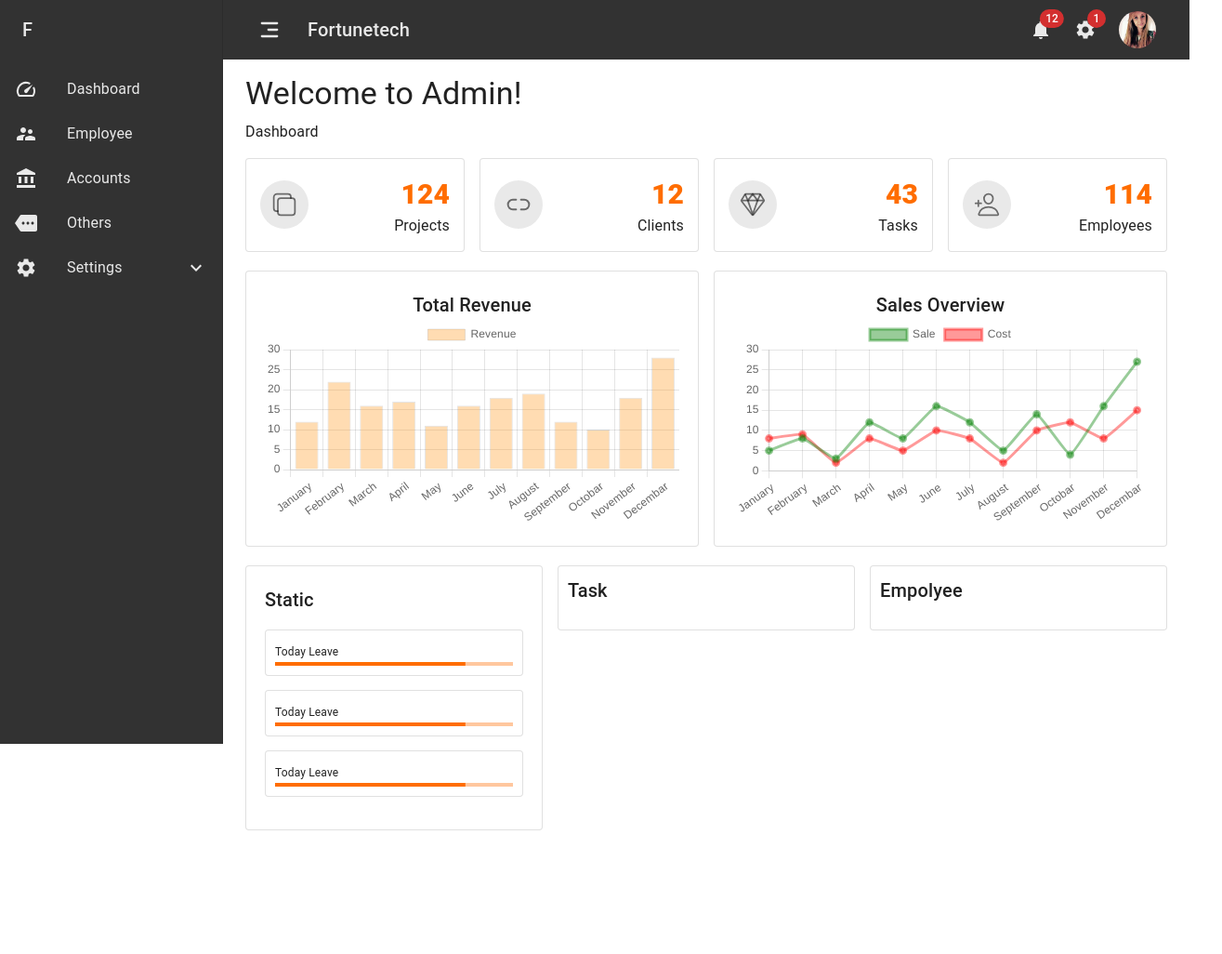
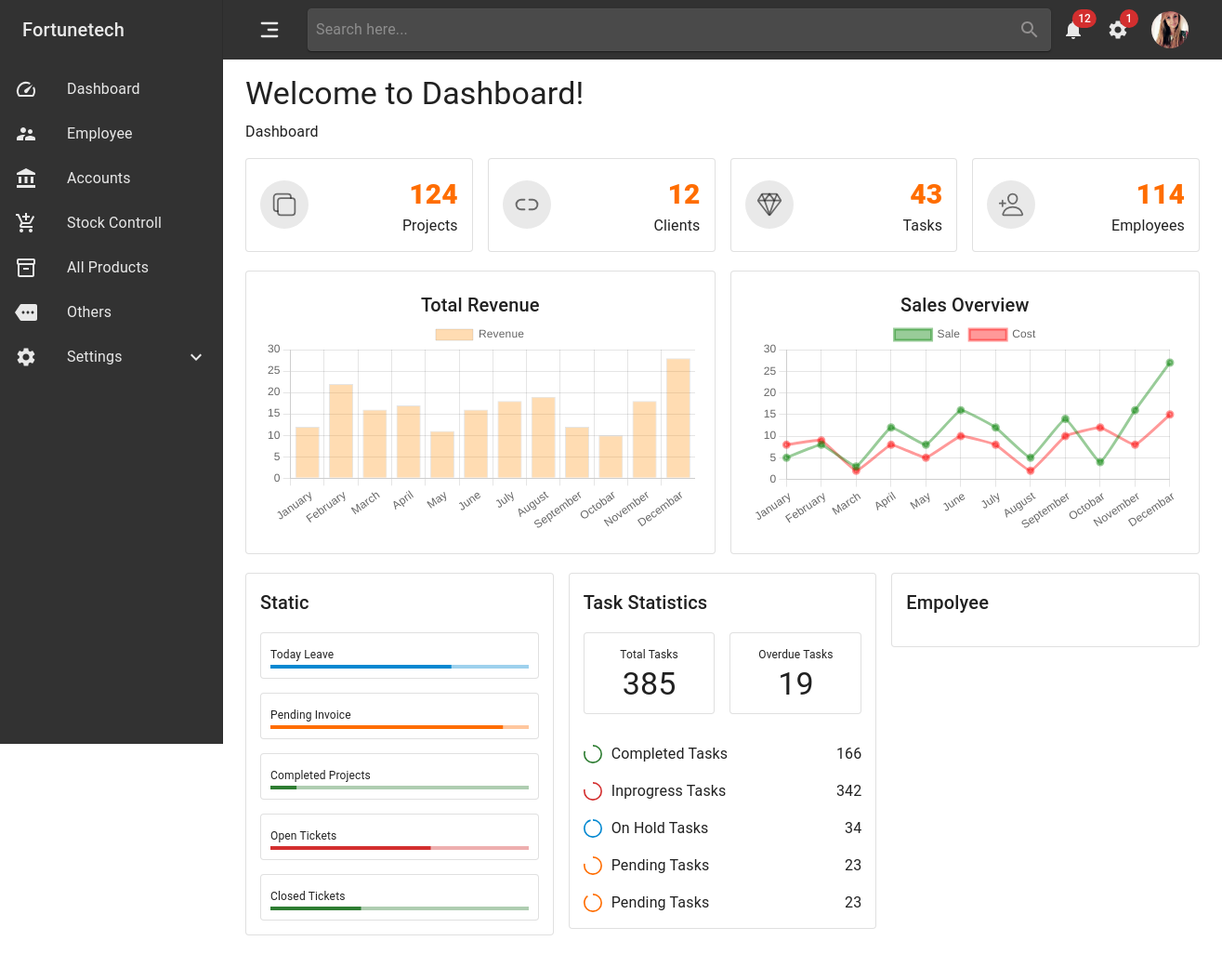
Before and after one commit to mamun07/hr_dashboard, a Next.js app: page / in a window 1280 px wide. Shown: the whole page at 93% size, 1315 px wide, since content can reach past the window. Before the commit the page ends 913 px from the top, so only its background shows below. Built offline with nearby package versions, Linux system fonts and the light colour scheme.

Commit message:
Task Statistics complete

```diff
--- a/pages/container/DashStatic.jsx
+++ b/pages/container/DashStatic.jsx
@@ -1,5 +1,5 @@
 import React from 'react'
-import { Grid} from '@mui/material'
+import { Box, CircularProgress, Grid} from '@mui/material'
 import { Card, LinearProgress, Typography } from '@mui/material'
 
 export default function DashStatic() {
@@ -7,30 +7,100 @@ export default function DashStatic() {
     <>
         <Grid container spacing={2}>
             <Grid item xs={12} md={4}>
-                <Card variant="outlined" sx={{padding: '20px'}}>
+                <Card variant="outlined" sx={{p: '15px'}}>
                     <Typography variant='h6' mb={2}>Static</Typography>
-                    <Card variant="outlined" sx={{padding: '10px', marginBottom: '15px'}}>
-                        <Typography sx={{fontSize: '12px'}} variant='p'>Today Leave</Typography>
-                        <LinearProgress color="secondary" variant="determinate" value={80} />
+                    <Card variant="outlined" sx={{p: '10px', mb: '15px'}}>
+                        <Typography sx={{fontSize: '12px'}} variant='span'>Today Leave</Typography>
+                        <LinearProgress color="info" variant="determinate" value={70} />
                     </Card>
-                    <Card variant="outlined" sx={{padding: '10px', marginBottom: '15px'}}>
-                        <Typography sx={{fontSize: '12px'}} variant='span'>Today Leave</Typography>
-                        <LinearProgress color="secondary" variant="determinate" value={80} />
+                    <Card variant="outlined" sx={{p: '10px', mb: '15px'}}>
+                        <Typography sx={{fontSize: '12px'}} variant='span'>Pending Invoice</Typography>
+                        <LinearProgress color="secondary" variant="determinate" value={90} />
                     </Card>
-                    <Card variant="outlined" sx={{padding: '10px', marginBottom: '15px'}}>
-                        <Typography sx={{fontSize: '12px'}} variant='span'>Today Leave</Typography>
-                        <LinearProgress color="secondary" variant="determinate" value={80} />
+                    <Card variant="outlined" sx={{p: '10px', mb: '15px'}}>
+                        <Typography sx={{fontSize: '12px'}} variant='span'>Completed Projects</Typography>
+                        <LinearProgress color="success" variant="determinate" value={10} />
+                    </Card>
+                    <Card variant="outlined" sx={{p: '10px', mb: '15px'}}>
+                        <Typography sx={{fontSize: '12px'}} variant='span'>Open Tickets</Typography>
+                        <LinearProgress color="error" variant="determinate" value={62} />
+                    </Card>
+                    <Card variant="outlined" sx={{p: '10px'}}>
+                        <Typography sx={{fontSize: '12px'}} variant='span'>Closed Tickets</Typography>
+                        <LinearProgress color="success" variant="determinate" value={35} />
                     </Card>
                 </Card>
             </Grid>
             <Grid item xs={12} md={4}>
-                <Card variant="outlined" sx={{padding: '10px', marginBottom: '15px'}}>
-                    <Typography variant='h6' mb={2}>Task</Typography>
+                <Card variant="outlined" sx={{p: '15px'}}>
+                    <Typography variant='h6' mb={2}>Task Statistics</Typography>
+                    <Grid container spacing={2} pb={2}>
+                        <Grid item xs={12} md={6}>
+                            <Card variant="outlined" sx={{ textAlign: 'center' ,padding: '10px', marginBottom: '15px'}}>
+                                <Typography sx={{fontSize: '12px'}} variant='span'>Total Tasks</Typography>
+                                <Typography variant='h4'>385</Typography>
+                            </Card>
+                        </Grid>
+                        <Grid item xs={12} md={6}>
+                            <Card variant="outlined" sx={{ textAlign: 'center' ,padding: '10px', marginBottom: '15px'}}>
+                                <Typography sx={{fontSize: '12px'}} variant='span'>Overdue Tasks</Typography>
+                                <Typography variant='h4'>19</Typography>
+                            </Card>
+                        </Grid>
+                    </Grid>
+                    <Box variant='dev'>
+                        <Box mb={2} sx={{display: 'flex', alignItems: 'center', justifyContent: 'space-between'}}>
+                            <Typography display={'flex'} alignItems={'center'} variant='span'>
+                                <CircularProgress size={20} sx={{marginRight: '10px'}} color="success" variant="determinate" value={80}/>
+                                Completed Tasks
+                            </Typography>
+                            <Typography variant='span'>
+                                166
+                            </Typography>
+                        </Box>
+                        <Box mb={2} display={'flex'} alignItems={'center'} justifyContent={'space-between'}>
+                            <Typography display={'flex'} alignItems={'center'} variant='span'>
+                                <CircularProgress size={20} sx={{marginRight: '10px'}} color="error" variant="determinate" value={78}/>
+                                Inprogress Tasks
+                            </Typography>
+                            <Typography variant='span'>
+                                342
+                            </Typography>
+                        </Box>
+                        <Box mb={2} display={'flex'} alignItems={'center'} justifyContent={'space-between'}>
+                            <Typography display={'flex'} alignItems={'center'} variant='span'>
+                                <CircularProgress size={20} sx={{marginRight: '10px'}} color='info' variant="determinate" value={95}/>
+                                On Hold Tasks
+                            </Typography>
+                            <Typography variant='span'>
+                                34
+                            </Typography>
+                        </Box>
+                        <Box mb={2} display={'flex'} alignItems={'center'} justifyContent={'space-between'}>
+                            <Typography display={'flex'} alignItems={'center'} variant='span'>
+                                <CircularProgress size={20} sx={{marginRight: '10px'}} color="secondary" variant="determinate" value={78}/>
+                                Pending Tasks
+                            </Typography>
+                            <Typography variant='span'>
+                                23
+                            </Typography>
+                        </Box>
+                        <Box display={'flex'} alignItems={'center'} justifyContent={'space-between'}>
+                            <Typography display={'flex'} alignItems={'center'} variant='span'>
+                                <CircularProgress size={20} sx={{marginRight: '10px'}} color="secondary" variant="determinate" value={89}/>
+                                Pending Tasks
+                            </Typography>
+                            <Typography variant='span'>
+                                23
+                            </Typography>
+                        </Box>
+                    </Box>
                 </Card>
             </Grid>
             <Grid item xs={12} md={4}>
-                <Card variant="outlined" sx={{padding: '10px', marginBottom: '15px'}}>
+                <Card variant="outlined" sx={{p: '15px'}}>
                     <Typography variant='h6' mb={2}>Empolyee</Typography>
+
                 </Card>
             </Grid>
         </Grid>
--- a/pages/container/SideBar.jsx
+++ b/pages/container/SideBar.jsx
@@ -1,7 +1,7 @@
 import React, {useState}from 'react'
 import Link from 'next/link'
 import { Collapse, List, ListItemButton, ListItemIcon, ListItemText} from '@mui/material'
-import {Settings,SpeedRounded,SupervisorAccount,AccountBalance,More, ExpandLess, ExpandMore, Key, LockOpen} from '@mui/icons-material'
+import {Settings,SpeedRounded,SupervisorAccount,AccountBalance,More, ExpandLess, ExpandMore, Key, LockOpen, AddShoppingCart, Inventory2Outlined} from '@mui/icons-material'
 
 import { toast } from 'react-toastify'
 import { CheckCircle } from '@mui/icons-material'
@@ -37,6 +37,20 @@ export default function SideBar() {
 
       <Link href="/settings">
           <ListItemButton>
+            <ListItemIcon> <AddShoppingCart color='primary'/> </ListItemIcon>
+              <ListItemText primary="Stock Controll"/>
+          </ListItemButton>
+      </Link>
+
+      <Link href="/settings">
+          <ListItemButton>
+            <ListItemIcon> <Inventory2Outlined color='primary'/> </ListItemIcon>
+              <ListItemText primary="All Products"/>
+          </ListItemButton>
+      </Link>
+
+      <Link href="/settings">
+          <ListItemButton>
             <ListItemIcon> <More color='primary'/> </ListItemIcon>
               <ListItemText primary="Others"/>
           </ListItemButton>
--- a/pages/index.js
+++ b/pages/index.js
@@ -12,7 +12,7 @@ export default function Home() {
           {/* Dashboard welcome title */}
           <Grid container spacing={0} my={2}>
             <Grid item xs={12}>
-              <Typography  mb={1} variant='h4'>Welcome to Admin!</Typography>
+              <Typography  mb={1} variant='h4'>Welcome to Dashboard!</Typography>
               <Typography variant='p'>Dashboard</Typography>
             </Grid>
           </Grid>
--- a/pages/layout/index.jsx
+++ b/pages/layout/index.jsx
@@ -4,9 +4,10 @@ import theme from '../theme'
 import 'react-toastify/dist/ReactToastify.css';
 import { ToastContainer} from 'react-toastify';
 import TopBar from '../container/TopBar';
-import { Box, ThemeProvider, CssBaseline, Drawer, IconButton, Toolbar, Typography} from '@mui/material';
+import { Box, ThemeProvider, CssBaseline, Drawer, IconButton, Toolbar, Typography, Paper, InputBase, Avatar} from '@mui/material';
 import { CgMenuLeft,CgMenuRightAlt } from "react-icons/cg";
 import SideBar from '../container/SideBar'
+import { Search } from '@mui/icons-material';
 
 const drawerWidthOpen = 240;
 const paddingIconButton = 10;
@@ -60,18 +61,32 @@ export default function Layout({children}) {
           >
             <Box>
               <Toolbar>
-                    <Typography variant="h6" component="div" sx={{ flexGrow: 1 }}> F </Typography>
+                {open ? <Typography variant="h4" sx={{ flexGrow: 1 }}> F </Typography> : <Typography variant="h6" sx={{ flexGrow: 1 }}> Fortunetech </Typography>}
               </Toolbar>
               <SideBar/>
             </Box>
           </Drawer>
           <Box component="div" flex='1'>
             <Box sx={{backgroundColor: 'primary.dark', color: 'primary.main'}}>
-                  <Toolbar>
+              <Toolbar sx={{justifyContent: 'space-between'}}>
                 <IconButton size='large' onClick={toogleOpen} color="primary" sx={{marginRight: '15px'}}>
                   {open ? <CgMenuLeft/> : <CgMenuRightAlt/>}
                 </IconButton>
-                    <Typography variant="h6" component="div" sx={{ flexGrow: 1 }}> Fortunetech </Typography>
+                <Box component='div' >
+                  <Paper
+                    component="form"
+                    sx={{ display: 'flex', alignItems: 'center', width: {sm: 200, md: 300, lg: 800}, backgroundColor: '#4a4a4a', border: '1px solid #4e4e4e'}}
+                  >
+                    <InputBase
+                      sx={{ ml: 1, flex: 1, color: 'primary.main' }}
+                      placeholder="Search here..."
+                      inputProps={{ 'aria-label': 'Search here...' }}
+                    />
+                    <IconButton type="submit" sx={{ p: '10px' }} aria-label="search">
+                      <Search sx={{ color: '#918f8f'}}/>
+                    </IconButton>
+                  </Paper>
+                </Box>
                 <TopBar />
               </Toolbar>
             </Box>
```
Lines whose indentation alone changed are shown as unchanged.
